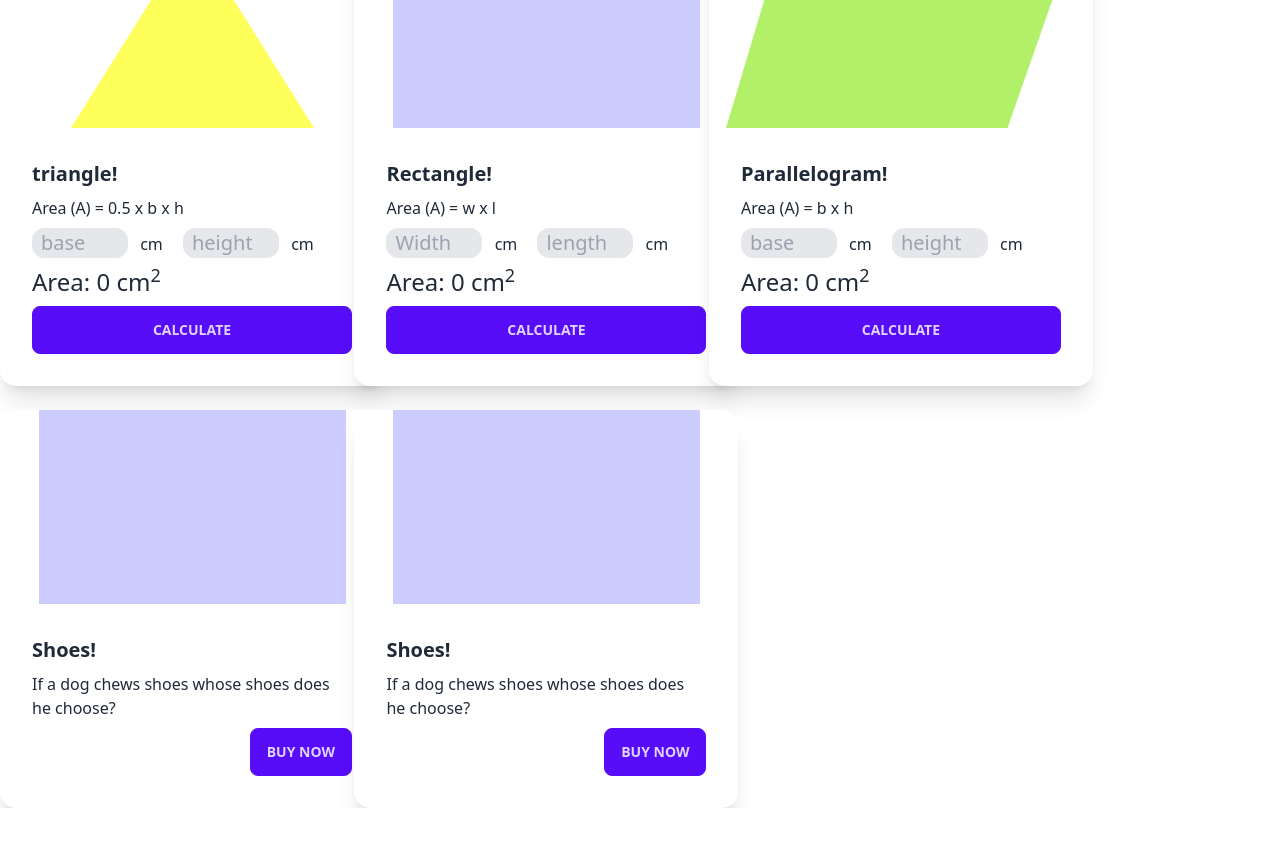
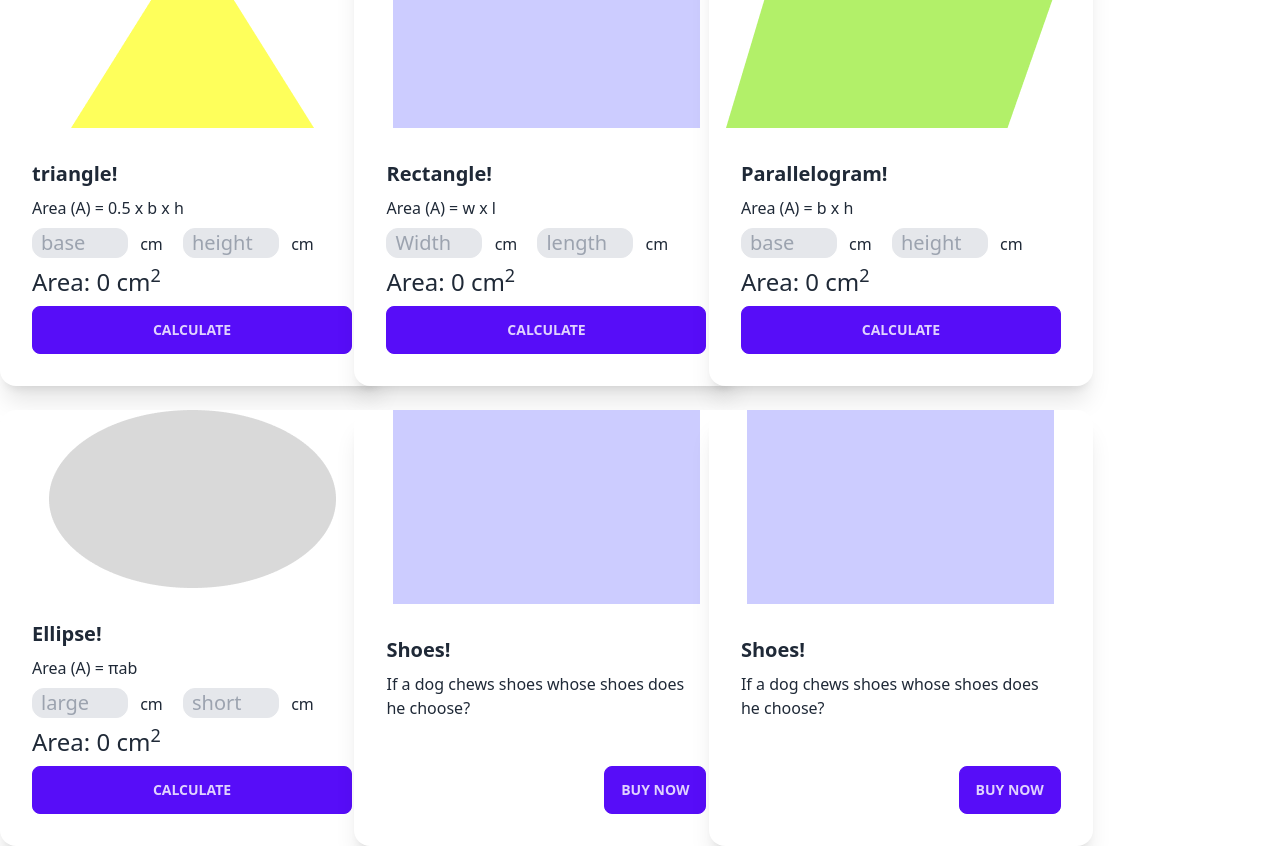
Before and after one commit to Ananda-Das/geometry-genius, a plain HTML site: page index.html in a window 1280 px wide. Shown: the part 66-912 px from the top of the page. Before the commit the page ends 874 px from the top, so only its background shows below. Drawn offline with nearby package versions, Linux system fonts and the light colour scheme.

Commit message:
calculate Ellipse Area

```diff
--- a/index.html
+++ b/index.html
@@ -77,6 +77,25 @@
                     </div>
                   </div>
 
+                  <!-- ellipse-card  -->
+                <div class="card w-96 bg-base-100 shadow-xl">
+                    <figure><img src="/images/ellipse.png" alt="ellipse" /></figure>
+                    <div class="card-body">
+                      <h2 class="card-title">Ellipse!</h2>
+                      <p>Area (A) = πab</p>
+                      <p>
+                        <input type="text" class="bg-gray-200 border w-24 text-xl px-2 rounded-xl" id="ellipse-major-radius" placeholder="large">
+                        <span class="ml-2">cm</span>
+                        <input type="text" class="ml-4 bg-gray-200 border w-24 text-xl px-2 rounded-xl" id="ellipse-minor-radius" placeholder="short">
+                        <span class="ml-2">cm</span>
+                      </p>
+                      <p class="text-2xl">Area: <span class="font-medium" id="ellipse-area">0 </span>cm<sup>2</sup></p>
+                      <div class="card-actions">
+                        <button class="btn btn-primary w-full" onclick="calculateEllipseArea()">Calculate</button>
+                      </div>
+                    </div>
+                  </div>
+
                 <!-- second-card  -->
                 <div class="card w-96 bg-base-100 shadow-xl">
                     <figure><img src="/images/rectangle.png" alt="Rectangle" /></figure>
--- a/scripts/area-calculator.js
+++ b/scripts/area-calculator.js
@@ -48,6 +48,13 @@ function calculateParallelogramArea(){
     setElementInnerText('parallelogram-area',area);
 }
 
+function calculateEllipseArea(){
+    const majorRadius = getInputValue('ellipse-major-radius');
+    const minorRadius = getInputValue('ellipse-minor-radius');
+    const area = Math.PI * majorRadius * minorRadius;
+    setElementInnerText('ellipse-area', area);
+}
+
 // reuseable get input value field in number
 function getInputValue(fieldId){
     const inputField = document.getElementById(fieldId);
```
